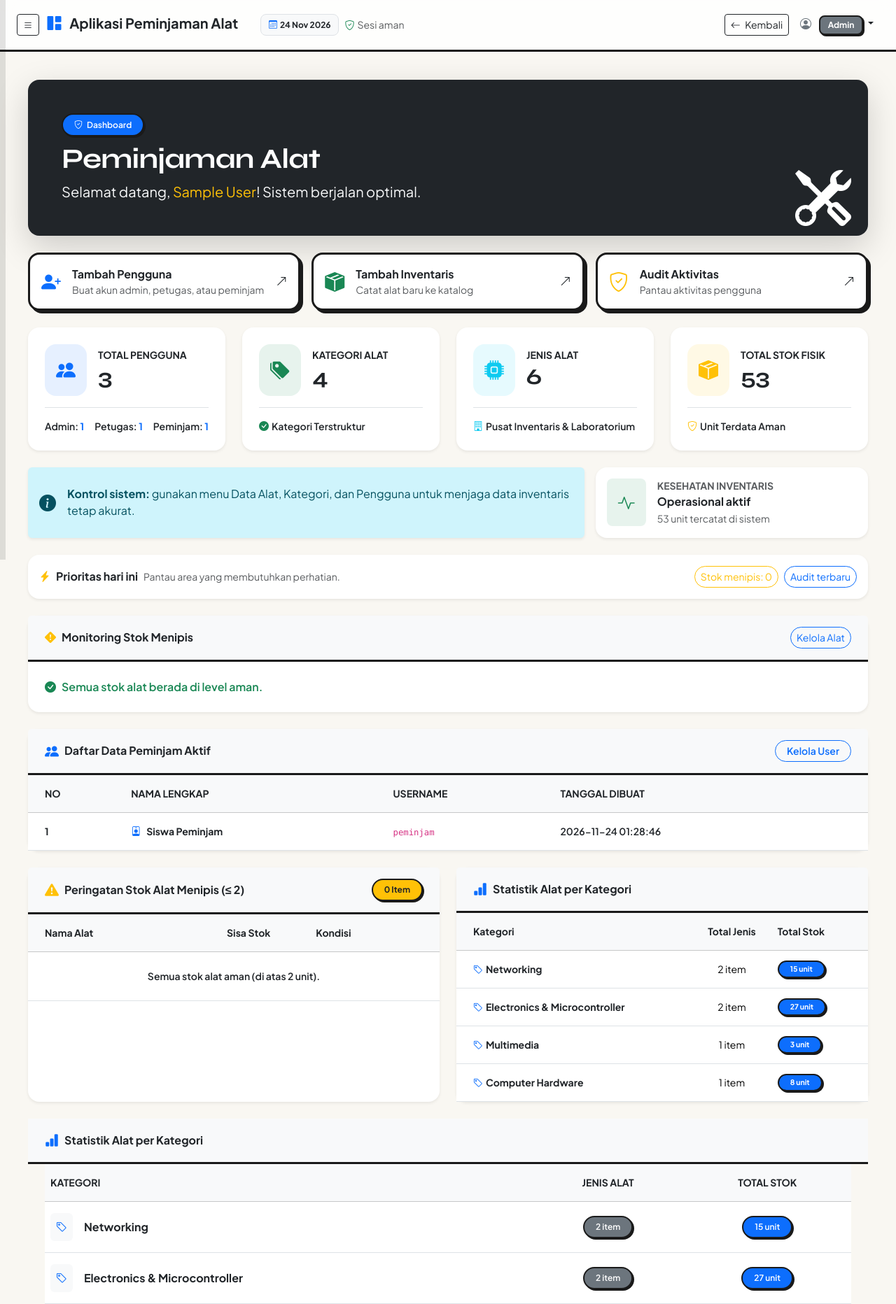
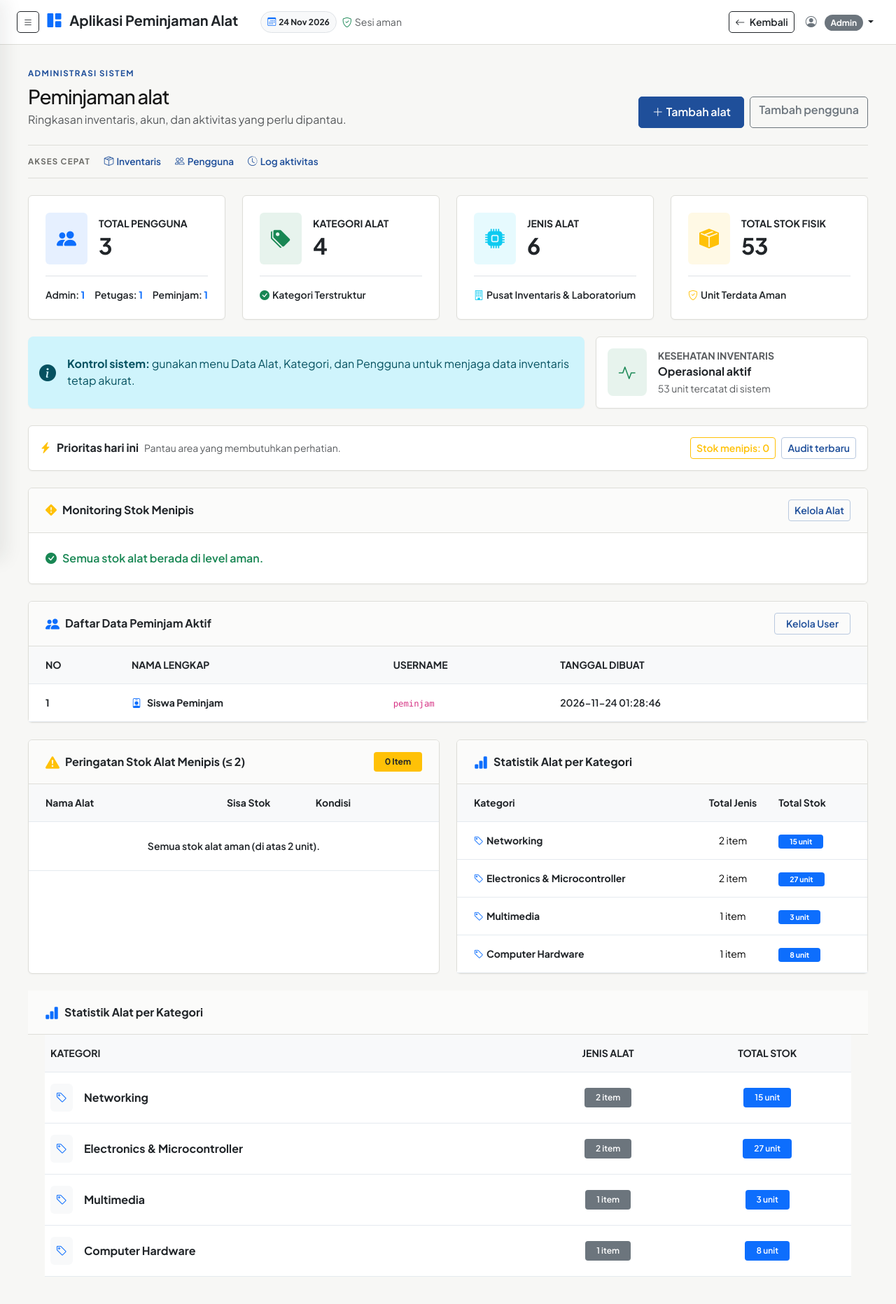
Before and after one commit to nndz865/aplikasi-peminjaman, a PHP site: page /aplikasi-peminjaman/public/index.php?route=admin/dashboard in a window 1280 px wide. Shown: the top 1864 px of the page at 70% size. Run offline with PHP 8.4, Linux system fonts and the light colour scheme; the visitor is signed in with stand-in values (Sample User, id 1); data comes from the database, SQL or seed files in the repository.

Commit message:
style: refine UI with restrained Swiss design

```diff
--- a/views/admin/dashboard.php
+++ b/views/admin/dashboard.php
@@ -20,24 +20,24 @@ $userModel = new User();
 $daftarPeminjam = $userModel->getAll('peminjam');
 ?>
 
-<!-- Premium Banner -->
-<div class="card shadow-lg mb-4 border-0 overflow-hidden position-relative bg-dark text-white">
-    <div class="position-absolute end-0 bottom-0 opacity-10 pe-4 pb-2">
-        <i class="bi bi-tools display-1"></i>
+<header class="page-heading mb-4">
+    <div>
+        <p class="eyebrow-label mb-2">Administrasi sistem</p>
+        <h1 class="h3 mb-1">Peminjaman alat</h1>
+        <p class="text-muted mb-0">Ringkasan inventaris, akun, dan aktivitas yang perlu dipantau.</p>
     </div>
-    <div class="card-body p-4 p-md-5 position-relative z-1">
-        <span class="badge bg-primary text-white fw-semibold px-3 py-2 mb-2 rounded-pill"><i class="bi bi-shield-check me-1"></i> Dashboard</span>
-        <h1 class="display-6 fw-bold mb-2 text-white">Peminjaman Alat</h1>
-        <p class="lead text-light mb-0">Selamat datang, <strong class="text-warning"><?php echo htmlspecialchars($_SESSION['nama_lengkap'] ?? 'Administrator'); ?></strong>! Sistem berjalan optimal.</p>
+    <div class="page-heading-actions">
+        <a href="<?php echo htmlspecialchars($baseUrl); ?>/index.php?route=admin/alat/create" class="btn btn-primary"><i class="bi bi-plus-lg me-1"></i>Tambah alat</a>
+        <a href="<?php echo htmlspecialchars($baseUrl); ?>/index.php?route=admin/users/create" class="btn btn-outline-secondary">Tambah pengguna</a>
     </div>
-</div>
+</header>
 
-<!-- Quick actions -->
-<div class="row g-3 mb-4">
-    <div class="col-md-4"><a href="<?php echo htmlspecialchars($baseUrl); ?>/index.php?route=admin/users/create" class="card h-100 text-decoration-none text-dark"><div class="card-body d-flex align-items-center gap-3"><i class="bi bi-person-plus-fill fs-3 text-primary"></i><div><strong>Tambah Pengguna</strong><div class="small text-muted">Buat akun admin, petugas, atau peminjam</div></div><i class="bi bi-arrow-up-right ms-auto"></i></div></a></div>
-    <div class="col-md-4"><a href="<?php echo htmlspecialchars($baseUrl); ?>/index.php?route=admin/alat/create" class="card h-100 text-decoration-none text-dark"><div class="card-body d-flex align-items-center gap-3"><i class="bi bi-box-seam-fill fs-3 text-success"></i><div><strong>Tambah Inventaris</strong><div class="small text-muted">Catat alat baru ke katalog</div></div><i class="bi bi-arrow-up-right ms-auto"></i></div></a></div>
-    <div class="col-md-4"><a href="<?php echo htmlspecialchars($baseUrl); ?>/index.php?route=admin/log-aktivitas" class="card h-100 text-decoration-none text-dark"><div class="card-body d-flex align-items-center gap-3"><i class="bi bi-shield-check fs-3 text-warning"></i><div><strong>Audit Aktivitas</strong><div class="small text-muted">Pantau aktivitas pengguna</div></div><i class="bi bi-arrow-up-right ms-auto"></i></div></a></div>
-</div>
+<nav class="action-strip mb-4" aria-label="Aksi administrasi">
+    <span class="action-strip-label">Akses cepat</span>
+    <a href="<?php echo htmlspecialchars($baseUrl); ?>/index.php?route=admin/alat"><i class="bi bi-box-seam me-1"></i>Inventaris</a>
+    <a href="<?php echo htmlspecialchars($baseUrl); ?>/index.php?route=admin/users"><i class="bi bi-people me-1"></i>Pengguna</a>
+    <a href="<?php echo htmlspecialchars($baseUrl); ?>/index.php?route=admin/log-aktivitas"><i class="bi bi-clock-history me-1"></i>Log aktivitas</a>
+</nav>
 
 <!-- Statistik Cards -->
 <div class="row g-4 mb-4">
--- a/views/layouts/header.php
+++ b/views/layouts/header.php
@@ -18,16 +18,16 @@ $config = include __DIR__ . '/../../config/app.php';
     <!-- Theme Inspired by b-egg.farm -->
     <style>
         :root {
-            /* Refined Neo-Brutalist Palette */
-            --ov-bg: #f9f7f2;
+            /* Quiet institutional system: hierarchy over decoration */
+            --ov-bg: #f7f7f5;
             --ov-surface: #ffffff;
-            --ov-text: #1a1a1a;
-            --ov-muted: #666666;
-            --ov-border: #1a1a1a;
-            --ov-accent: #3b5bdb; /* More professional blue */
-            --ov-yellow: #fcc419;
-            --ov-shadow: 4px 4px 0px 0px var(--ov-border);
-            --ov-transition: all 0.2s cubic-bezier(0.16, 1, 0.3, 1);
+            --ov-text: #171717;
+            --ov-muted: #6b6b67;
+            --ov-border: #deded9;
+            --ov-accent: #1f4f9a;
+            --ov-yellow: #e6b93f;
+            --ov-shadow: 0 1px 2px rgba(23, 23, 23, .04);
+            --ov-transition: all 0.16s ease;
         }
         body {
             background-color: var(--ov-bg);
@@ -36,14 +36,14 @@ $config = include __DIR__ . '/../../config/app.php';
             min-height: 100vh;
         }
         h1, h2, h3, h4, h5 {
-            font-family: 'Syne', sans-serif;
-            font-weight: 800;
-            letter-spacing: -0.02em;
+            font-family: 'Plus Jakarta Sans', sans-serif;
+            font-weight: 700;
+            letter-spacing: -0.025em;
         }
         .sidebar {
             min-height: 100vh;
             background-color: var(--ov-surface);
-            border-right: 3px solid var(--ov-border);
+            border-right: 1px solid var(--ov-border);
             position: fixed;
             top: 0;
             left: 0;
@@ -96,76 +97,93 @@ $config = include __DIR__ . '/../../config/app.php';
             border-color: var(--ov-border);
         }
         .sidebar .nav-link.active {
-            background-color: var(--ov-accent);
-            color: #fff;
-            border-color: var(--ov-border);
-            box-shadow: 3px 3px 0 0 var(--ov-border);
+            background-color: #edf2fa;
+            color: var(--ov-accent);
+            border-color: #d5dfed;
+            box-shadow: inset 3px 0 0 var(--ov-accent);
         }
         .sidebar-user {
-            border: 2px solid var(--ov-border);
-            border-radius: 12px;
+            border: 1px solid var(--ov-border);
+            border-radius: 8px;
             background: #fff;
             margin: 1rem;
             padding: 1rem;
-            box-shadow: 3px 3px 0 0 var(--ov-border);
+            box-shadow: none;
         }
         .main-content {
             margin-left: 0;
-            padding: 2.5rem;
+            padding: 2rem 2.5rem 3rem;
         }
         .navbar-top {
-            background: rgba(255, 255, 255, 0.8);
-            backdrop-filter: blur(10px);
-            border-bottom: 3px solid var(--ov-border);
+            background: rgba(255, 255, 255, .98);
+            border-bottom: 1px solid var(--ov-border);
             margin-left: 0;
-            padding: 1rem 2.5rem;
+            padding: .75rem 2.5rem;
             position: sticky;
             top: 0;
             z-index: 99;
         }
         .card {
             background-color: var(--ov-surface);
-            border: 3px solid var(--ov-border);
-            border-radius: 16px;
-            box-shadow: var(--ov-shadow);
-            transition: var(--ov-transition);
+            border: 1px solid var(--ov-border) !important;
+            border-radius: 6px;
+            box-shadow: var(--ov-shadow) !important;
+            transition: border-color var(--ov-transition), box-shadow var(--ov-transition);
         }
-        .card:hover {
-            transform: translateY(-2px);
-            box-shadow: 6px 6px 0 0 var(--ov-border);
+        .card:hover { border-color: #c2c2bc !important; box-shadow: 0 4px 12px rgba(23, 23, 23, .07) !important; }
+        .card-header {
+            background-color: #fbfbfa !important;
+            border-bottom: 1px solid var(--ov-border) !important;
+            padding: .9rem 1.25rem;
         }
-        .card-header {
-            background-color: #f8f9fa !important;
-            border-bottom: 3px solid var(--ov-border) !important;
-            padding: 1rem 1.5rem;
+        .btn {
+            border-radius: 5px;
+            font-weight: 600;
+            box-shadow: none !important;
+            transition: background-color var(--ov-transition), border-color var(--ov-transition), color var(--ov-transition);
         }
-        .btn-primary {
-            background-color: var(--ov-accent);
-            border: 2px solid var(--ov-border);
-            border-radius: 10px;
-            font-weight: 700;
-            padding: 0.6rem 1.2rem;
-            box-shadow: 3px 3px 0 0 var(--ov-border);
-            transition: var(--ov-transition);
-            color: #fff;
-        }
-        .btn-primary:hover {
-            transform: translate(-1px, -1px);
-            box-shadow: 4px 4px 0 0 var(--ov-border);
-            background-color: #2b48a0;
-        }
-        .badge {
-            border: 2px solid var(--ov-border);
-            border-radius: 8px;
-            font-weight: 700;
-            padding: 0.5em 0.9em;
-            box-shadow: 2px 2px 0 0 var(--ov-border);
-        }
+        .btn-primary { background-color: var(--ov-accent); border-color: var(--ov-accent); padding: .6rem 1.15rem; color: #fff; }
+        .btn-primary:hover, .btn-primary:focus { background-color: #1d4789; border-color: #1d4789; }
+        .btn-outline-primary { color: var(--ov-accent); border-color: #b9c9df; }
+        .btn-outline-primary:hover { background: #eaf0f8; color: #1d4789; border-color: #aabed9; }
+        .form-control, .form-select, .input-group-text { border-color: #cfd8e1; border-radius: 7px; }
+        .form-control:focus, .form-select:focus { border-color: #84a5d6; box-shadow: 0 0 0 .2rem rgba(36, 87, 166, .12); }
+        .badge { border: 0; border-radius: 999px; font-weight: 700; padding: .45em .75em; box-shadow: none; }
+        .table > :not(caption) > * > * { border-color: #e5eaef; }
+        .table-dark { --bs-table-bg: #24313f; --bs-table-border-color: #3c4a58; }
+        .alert { border-radius: 8px; border-width: 1px; }
+        @media (prefers-reduced-motion: reduce) { *, *::before, *::after { transition-duration: .01ms !important; } }
         @media (max-width: 768px) {
             .sidebar { width: 100%; position: relative; min-height: auto; display: none !important; }
             .sidebar.sidebar-open { display: flex !important; }
             .main-content, .navbar-top { margin-left: 0; }
         }
+        /* Product UI: restrained Carbon-inspired surfaces */
+        .main-content > .card.bg-dark {
+            background: var(--ov-text) !important;
+            border: 0 !important;
+            border-radius: 0 !important;
+            box-shadow: none !important;
+        }
+        .main-content > .card.bg-dark .card-body { padding: 2rem !important; }
+        .main-content > .card.bg-dark h1 { font-size: clamp(1.65rem, 3vw, 2.35rem); letter-spacing: -.04em; }
+        .main-content > .card.bg-dark .display-1,
+        .main-content > .card.bg-dark .position-absolute { display: none; }
+        .main-content .card.border-0 { border: 1px solid var(--ov-border) !important; }
+        .main-content .shadow-sm, .main-content .shadow-lg { box-shadow: var(--ov-shadow) !important; }
+        .main-content .rounded-4 { border-radius: 6px !important; }
+        .main-content .rounded-pill { border-radius: 4px !important; }
+        .main-content .card-header { color: var(--ov-text); }
+        .main-content .catalog-card img { border-radius: 4px !important; }
+        .eyebrow-label { color: var(--ov-accent); font-size: .72rem; font-weight: 700; letter-spacing: .12em; text-transform: uppercase; }
+        .page-heading { display: flex; align-items: end; justify-content: space-between; gap: 1rem; }
+        .page-heading h1 { letter-spacing: -.04em; }
+        .page-heading-actions { display: flex; gap: .5rem; }
+        .action-strip { display: flex; align-items: center; flex-wrap: wrap; gap: .25rem 1.25rem; padding: .8rem 0; border-top: 1px solid var(--ov-border); border-bottom: 1px solid var(--ov-border); }
+        .action-strip-label { color: var(--ov-muted); font-size: .72rem; font-weight: 700; letter-spacing: .1em; text-transform: uppercase; }
+        .action-strip a { color: var(--ov-accent); font-size: .85rem; font-weight: 600; text-decoration: none; }
+        .action-strip a:hover { text-decoration: underline; }
+        @media (max-width: 576px) { .page-heading { align-items: start; flex-direction: column; } .page-heading-actions { width: 100%; } .page-heading-actions .btn { flex: 1; } }
         @media print {
             body { background: #fff !important; color: #000 !important; }
             .sidebar, .navbar-top, .d-print-none, button, .btn, .modal-backdrop { display: none !important; }
--- a/views/layouts/navbar.php
+++ b/views/layouts/navbar.php
@@ -2,7 +2,7 @@
 $config = include __DIR__ . '/../../config/app.php';
 ?>
 <!-- Navbar Top -->
-<nav class="navbar navbar-top navbar-expand navbar-light px-3 px-md-4">
+<nav class="navbar navbar-top navbar-expand navbar-light px-3 px-md-4" aria-label="Navigasi aplikasi">
     <div class="container-fluid ps-0 pe-0">
         <div class="navbar-brand mb-0 h6 fw-bold text-dark text-truncate py-1" style="max-width: 55vw; min-width: 0;">
             <button type="button" class="btn btn-sm btn-outline-dark me-2" id="sidebarToggle" aria-label="Buka menu navigasi"><i class="bi bi-list"></i></button>
```
Also changed, not shown: other parts of views/layouts/header.php (+14 -13 lines), views/peminjam/dashboard.php (+9 -9 lines), views/petugas/dashboard.php (+9 -9 lines), views/public/landing.php (+7 -7 lines).
